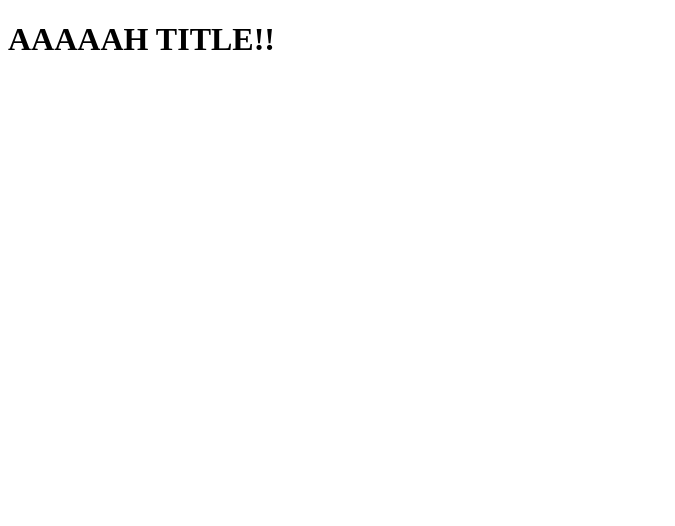
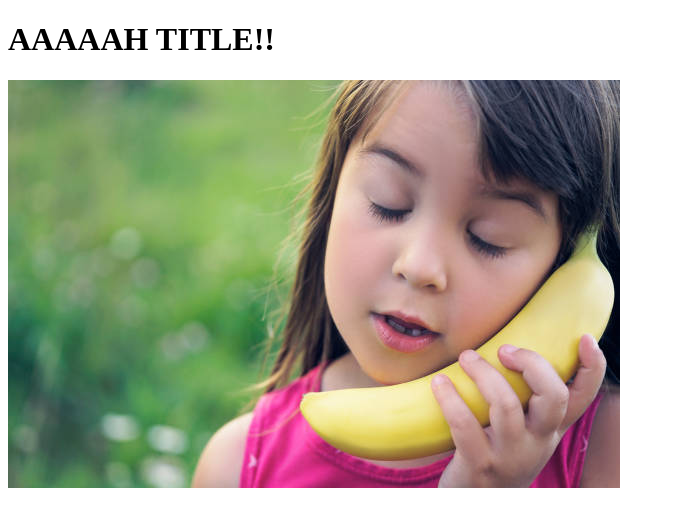
Before and after one commit to arfacamble/gitprojectlearninggit, a plain HTML site: page index.html in a window 1280 px wide. Shown: the whole page, without its empty margins (0-675 px from the left). Drawn offline with Linux system fonts and the light colour scheme.

Commit message:
I added a pretty picture

```diff
--- a/index.html
+++ b/index.html
@@ -5,5 +5,6 @@
 </head>
 <body>
 	<h1>AAAAAH TITLE!!</h1>
+	<img src="bananachild.jpg">
 </body>
 </html>
```
Also changed, not shown: bananachild.jpg (added).
